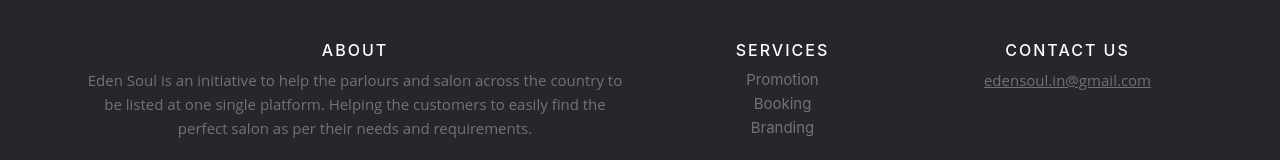
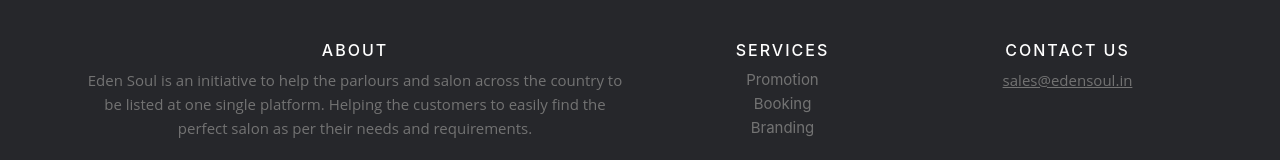
Before and after one commit to ahmadaafaq/eden-sign-web, a React (Create React App) app: page / in a window 1280 px wide. Shown: the part 967-1127 px from the top of the page. Built offline with nearby package versions, Linux system fonts and the light colour scheme.

Commit message:
email change

```diff
--- a/package.json
+++ b/package.json
@@ -2,7 +2,7 @@
   "name": "eden-soul-web",
   "version": "0.1.0",
   "private": true,
-  "homepage": "https://edensoul.in",
+  "homepage": "https://edensoul.in/",
   "dependencies": {
     "@testing-library/jest-dom": "^5.16.4",
     "@testing-library/react": "^13.2.0",
--- a/src/App.js
+++ b/src/App.js
@@ -76,7 +76,7 @@
               </div>
               <div className="col-xs-6 col-md-3">
                 <h6>Contact Us</h6>
-                <p><a href="mailto:edensoul.in@gmail.com">edensoul.in@gmail.com</a></p>
+                <p><a href="mailto:sales@edensoul.in">sales@edensoul.in</a></p>
               </div>
             </div>
             <hr />
```
Also changed, not shown: src/eslogo.png (added).
